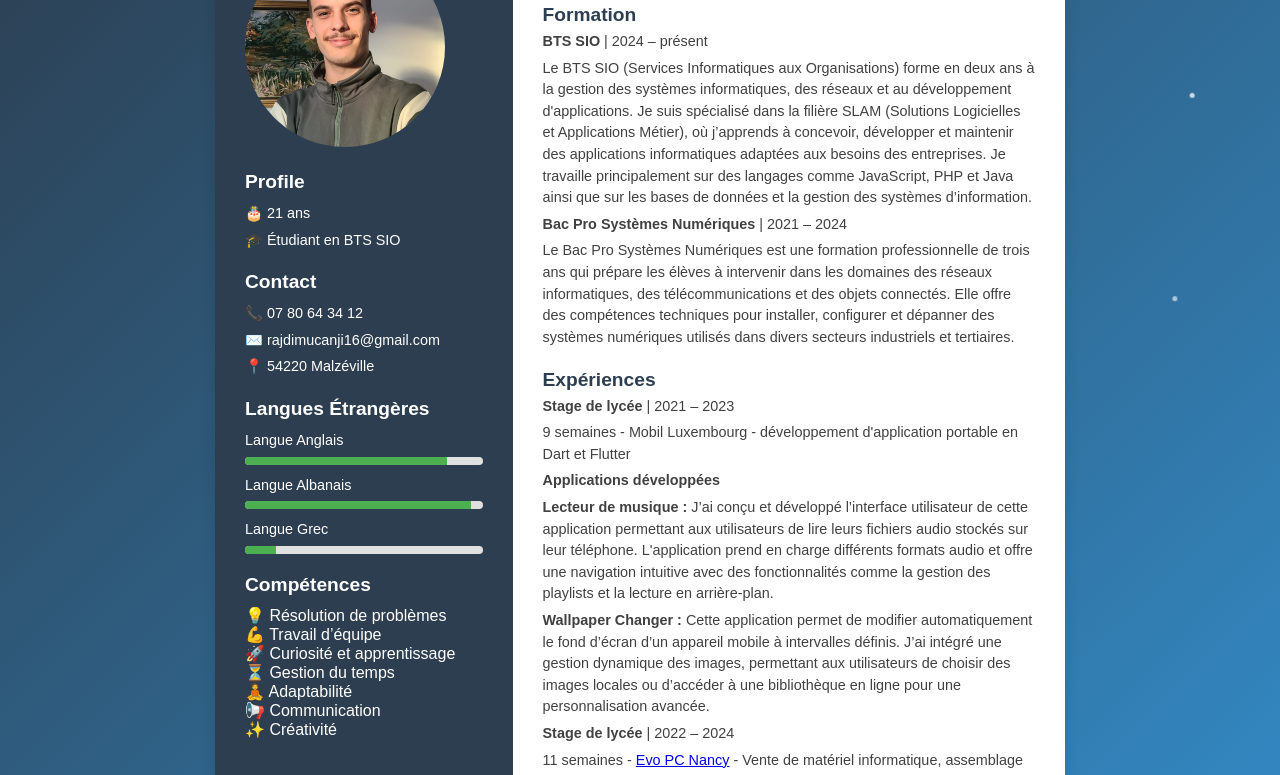
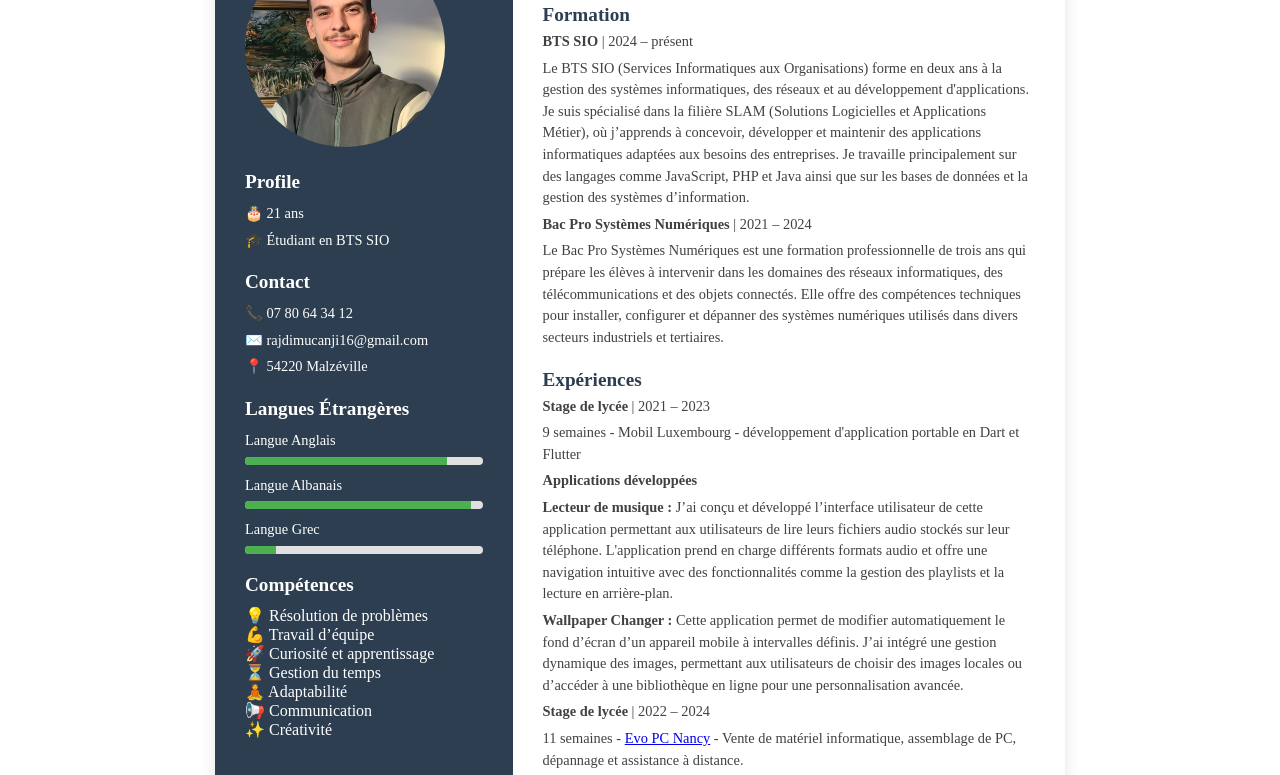
Before and after one commit to Rajdi16/Rajdi16.github.io, a plain HTML site: page index.html in a window 1280 px wide. Shown: the part 133-908 px from the top of the page. Drawn offline with Linux system fonts and the light colour scheme.

Commit message:
Update style.css

```diff
--- a/style.css
+++ b/style.css
@@ -1,10 +1,3 @@
-body {
-    font-family: 'Arial', sans-serif;
-    color: #333;
-    background: linear-gradient(135deg, #2c3e50, #3498db);
-    overflow-x: hidden;
-}
-
 .container {
     display: flex;
     justify-content: center;
```
